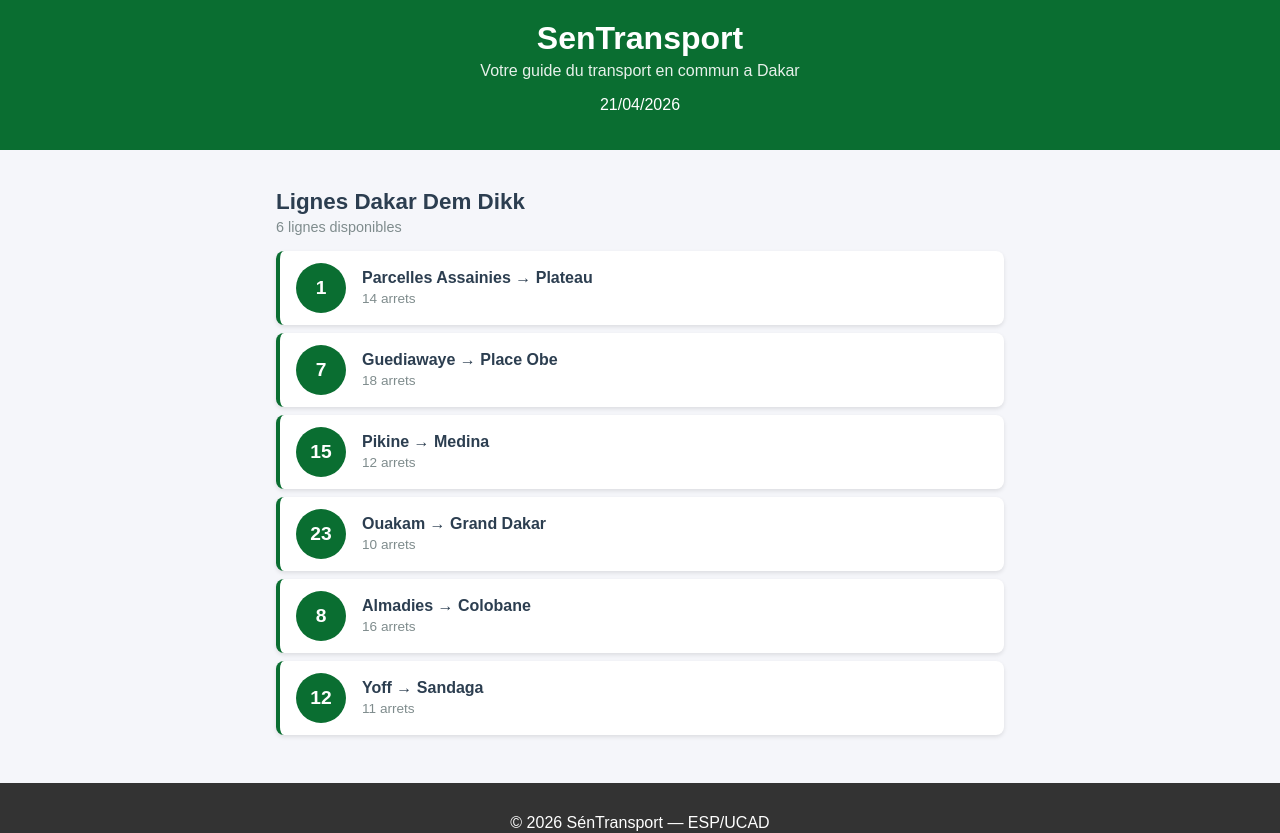
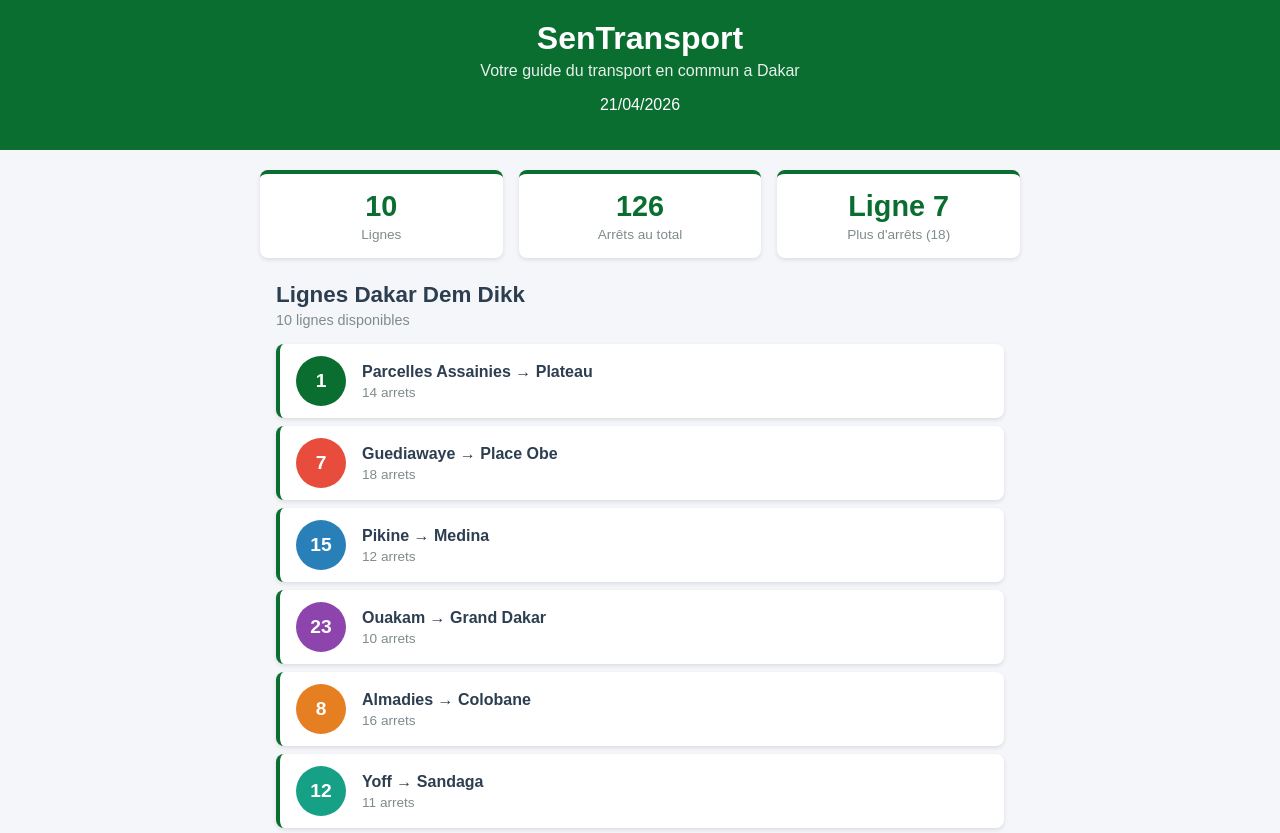
Before and after one commit to idypa10x/sentransport, a React (Create React App) app: page / in a window 1280 px wide. Shown: the top 833 px of the page. Built offline with nearby package versions, Linux system fonts and the light colour scheme.

Commit message:
Lab 2 : exercices 1, 2 et 3

```diff
--- a/src/App.js
+++ b/src/App.js
@@ -1,23 +1,31 @@
+import './App.css';
+import './App.css';
 import './App.css';
 import './App.css';
 import Header from './Header';
 import ListeLignes from './ListeLignes';
 import Footer from './Footer';
+import StatReseau from './StatReseau';
 
 function App() {
   const lignes = [
-    { id: 1, numero: "1", depart: "Parcelles Assainies", arrivee: "Plateau", arrets: 14 },
-    { id: 2, numero: "7", depart: "Guediawaye", arrivee: "Place Obe", arrets: 18 },
-    { id: 3, numero: "15", depart: "Pikine", arrivee: "Medina", arrets: 12 },
-    { id: 4, numero: "23", depart: "Ouakam", arrivee: "Grand Dakar", arrets: 10 },
-    { id: 5, numero: "8", depart: "Almadies", arrivee: "Colobane", arrets: 16 },
-    { id: 6, numero: "12", depart: "Yoff", arrivee: "Sandaga", arrets: 11 },
+    { id: 1, numero: "1", depart: "Parcelles Assainies", arrivee: "Plateau", arrets: 14, couleur: "#0a6e31" },
+    { id: 2, numero: "7", depart: "Guediawaye", arrivee: "Place Obe", arrets: 18, couleur: "#e74c3c" },
+    { id: 3, numero: "15", depart: "Pikine", arrivee: "Medina", arrets: 12, couleur: "#2980b9" },
+    { id: 4, numero: "23", depart: "Ouakam", arrivee: "Grand Dakar", arrets: 10, couleur: "#8e44ad" },
+    { id: 5, numero: "8", depart: "Almadies", arrivee: "Colobane", arrets: 16, couleur: "#e67e22" },
+    { id: 6, numero: "12", depart: "Yoff", arrivee: "Sandaga", arrets: 11, couleur: "#16a085" },
+    { id: 7, numero: "31", depart: "Fann", arrivee: "HLM", arrets: 9, couleur: "#c0392b" },
+    { id: 8, numero: "42", depart: "Liberte 6", arrivee: "Dieuppeul", arrets: 13, couleur: "#d35400" },
+    { id: 9, numero: "17", depart: "Sicap", arrivee: "Medina", arrets: 8, couleur: "#27ae60" },
+    { id: 10, numero: "5", depart: "HLM", arrivee: "Sandaga", arrets: 15, couleur: "#2c3e50" },
   ];
 
   return (
     <div className="App">
       <Header />
       <main className="contenu">
+        <StatReseau lignes={lignes} />
         <ListeLignes lignes={lignes} />
       </main>
       <Footer />
--- a/src/LigneBus.css
+++ b/src/LigneBus.css
@@ -17,7 +17,6 @@
 }
 
 .ligne-numero {
-  background-color: #0a6e31;
   color: white;
   font-weight: bold;
   font-size: 1.2rem;
@@ -30,7 +29,6 @@
   margin-right: 16px;
   flex-shrink: 0;
 }
-
 .ligne-info {
   display: flex;
   flex-direction: column;
--- a/src/LigneBus.js
+++ b/src/LigneBus.js
@@ -1,9 +1,11 @@
 import './LigneBus.css';
 
-function LigneBus({ numero, depart, arrivee, arrets }) {
+function LigneBus({ numero, depart, arrivee, arrets, couleur }) {
   return (
     <div className="ligne-bus">
-      <div className="ligne-numero">{numero}</div>
+      <div className="ligne-numero" style={{ backgroundColor: couleur }}>
+        {numero}
+      </div>
       <div className="ligne-info">
         <span className="ligne-trajet">
           {depart} &rarr; {arrivee}
--- a/src/ListeLignes.js
+++ b/src/ListeLignes.js
@@ -15,6 +15,7 @@
           depart={ligne.depart}
           arrivee={ligne.arrivee}
           arrets={ligne.arrets}
+          couleur={ligne.couleur}
         />
       ))}
     </div>
--- /dev/null
+++ b/src/StatReseau.css
@@ -0,0 +1,29 @@
+.stat-reseau {
+  display: flex;
+  gap: 16px;
+  margin-bottom: 24px;
+}
+
+.stat-item {
+  flex: 1;
+  background-color: #ffffff;
+  border-radius: 8px;
+  padding: 16px;
+  text-align: center;
+  box-shadow: 0 2px 4px rgba(0, 0, 0, 0.1);
+  border-top: 4px solid #0a6e31;
+  display: flex;
+  flex-direction: column;
+}
+
+.stat-nombre {
+  font-size: 1.8rem;
+  font-weight: bold;
+  color: #0a6e31;
+}
+
+.stat-label {
+  font-size: 0.85rem;
+  color: #7f8c8d;
+  margin-top: 4px;
+}
--- /dev/null
+++ b/src/StatReseau.js
@@ -0,0 +1,26 @@
+import './StatReseau.css';
+
+function StatReseau({ lignes }) {
+  const totalLignes = lignes.length;
+  const totalArrets = lignes.reduce((sum, l) => sum + l.arrets, 0);
+  const ligneMax = lignes.reduce((max, l) => l.arrets > max.arrets ? l : max, lignes[0]);
+
+  return (
+    <div className="stat-reseau">
+      <div className="stat-item">
+        <span className="stat-nombre">{totalLignes}</span>
+        <span className="stat-label">Lignes</span>
+      </div>
+      <div className="stat-item">
+        <span className="stat-nombre">{totalArrets}</span>
+        <span className="stat-label">Arrêts au total</span>
+      </div>
+      <div className="stat-item">
+        <span className="stat-nombre">Ligne {ligneMax.numero}</span>
+        <span className="stat-label">Plus d'arrêts ({ligneMax.arrets})</span>
+      </div>
+    </div>
+  );
+}
+
+export default StatReseau;
```
